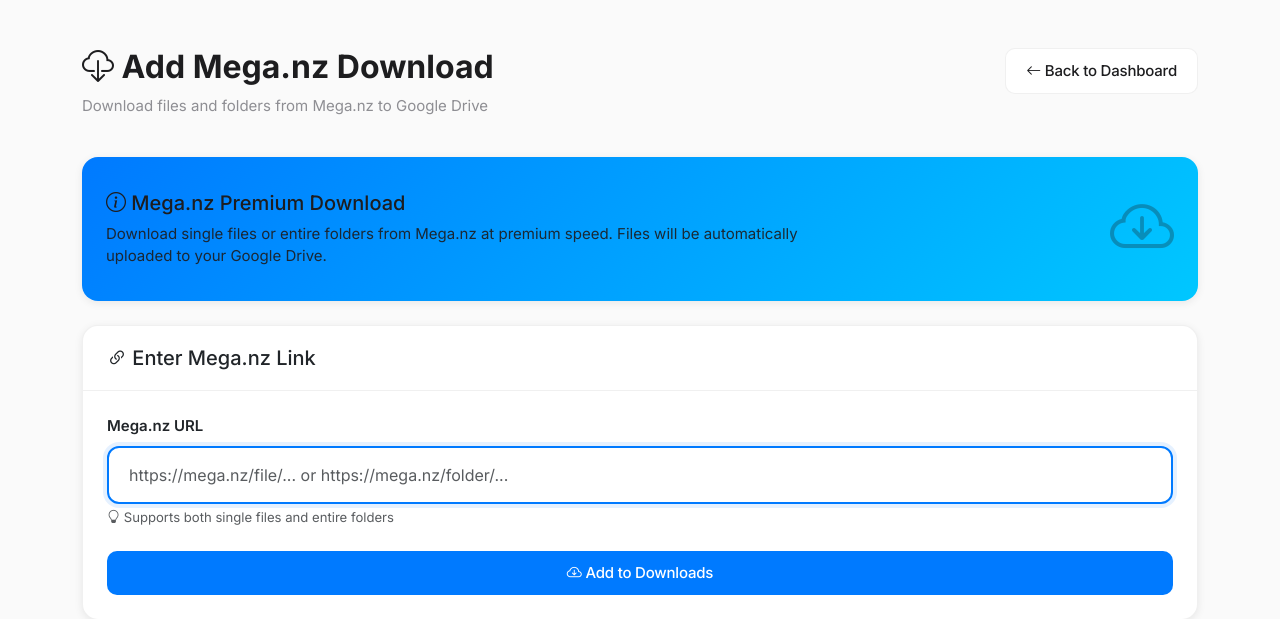
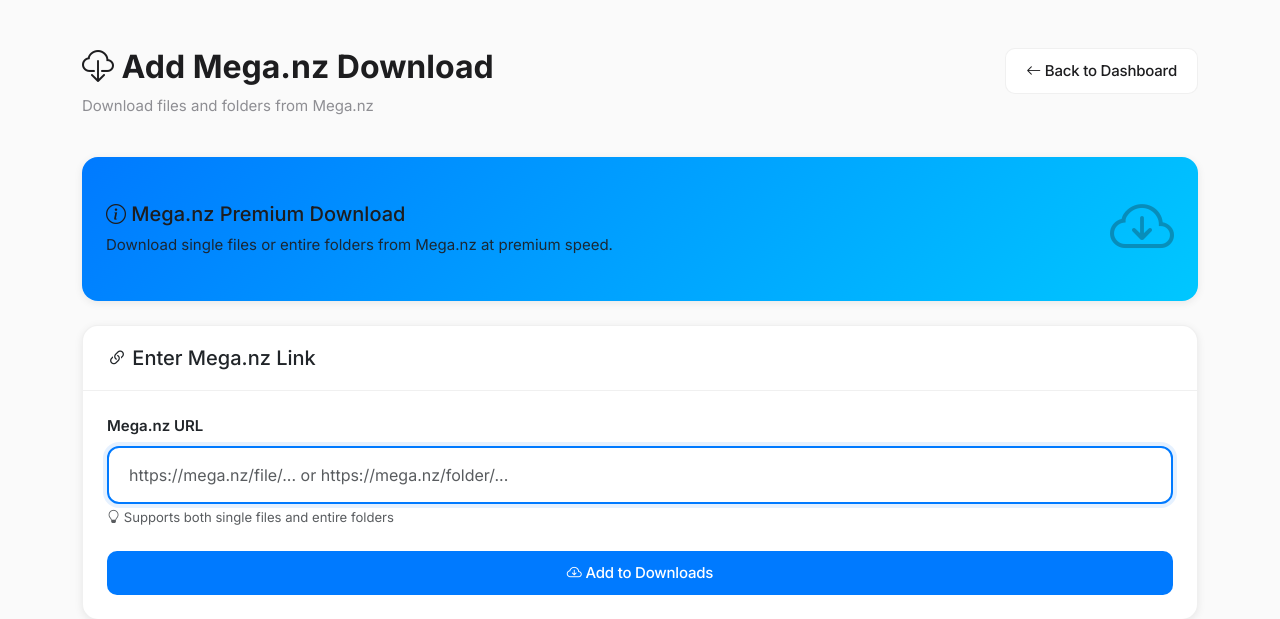
Before and after one commit to Monster-ZeroX/HerokuHosted, a Flask app: page /add-mega in a window 1280 px wide. Shown: the part 71-690 px from the top of the page. Run offline with Flask 3, Linux system fonts and the light colour scheme; a user stored in the database is signed in; some libraries are stand-ins or nearby versions.

Commit message:
Update download instructions in add_mega.html
Removed mention of Google Drive from the download instructions.

```diff
--- a/webapp/templates/add_mega.html
+++ b/webapp/templates/add_mega.html
@@ -4,7 +4,7 @@
 <div class="row mb-4">
     <div class="col">
         <h2 class="fw-bold"><i class="bi bi-cloud-download"></i> Add Mega.nz Download</h2>
-        <p style="color: var(--apple-gray);">Download files and folders from Mega.nz to Google Drive</p>
+        <p style="color: var(--apple-gray);">Download files and folders from Mega.nz</p>
     </div>
     <div class="col-auto">
         <a href="{{ url_for('dashboard') }}" class="btn btn-outline-light">
@@ -21,7 +21,6 @@
                 <h5 class="text-white mb-2"><i class="bi bi-info-circle"></i> Mega.nz Premium Download</h5>
                 <p class="mb-0" style="opacity: 0.9;">
                     Download single files or entire folders from Mega.nz at premium speed.
-                    Files will be automatically uploaded to your Google Drive.
                 </p>
             </div>
             <div class="col-md-4 text-end">
```
